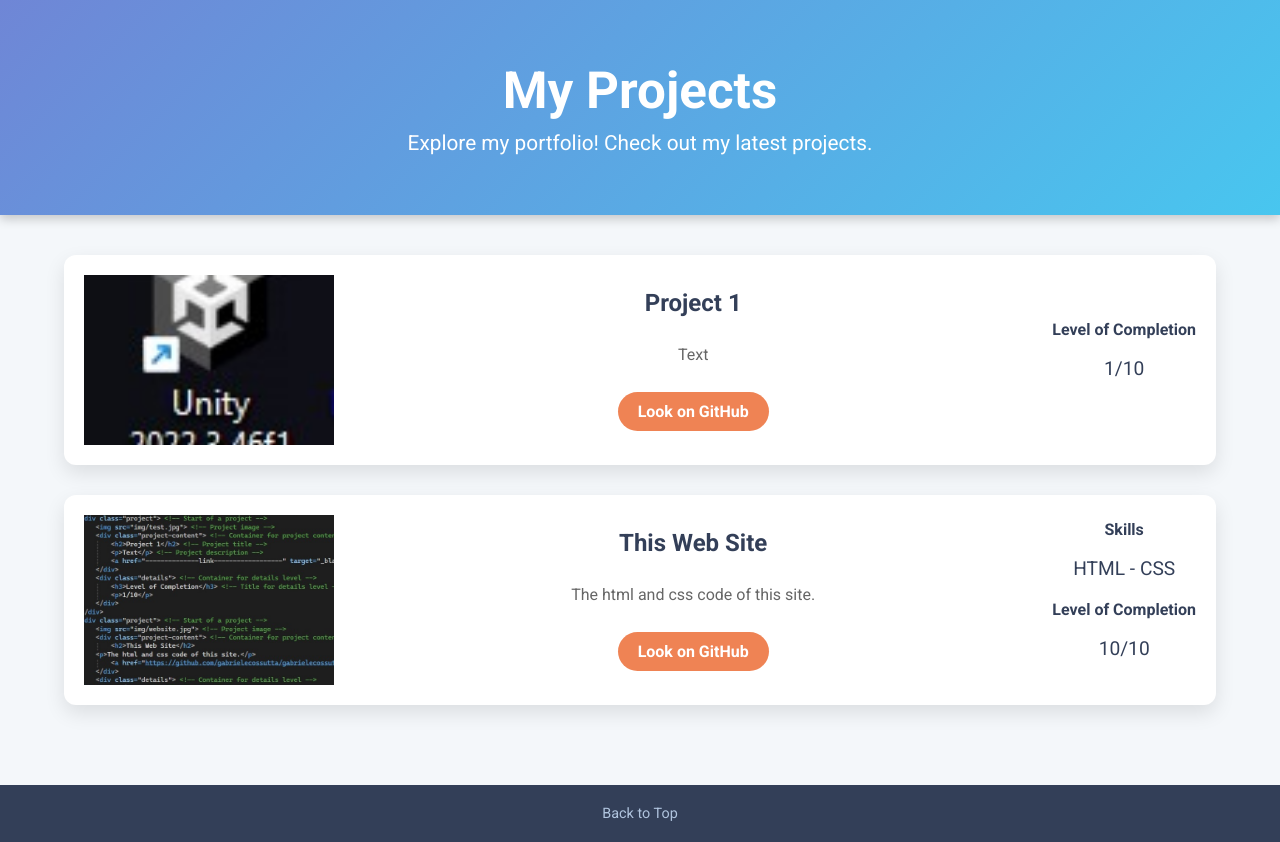
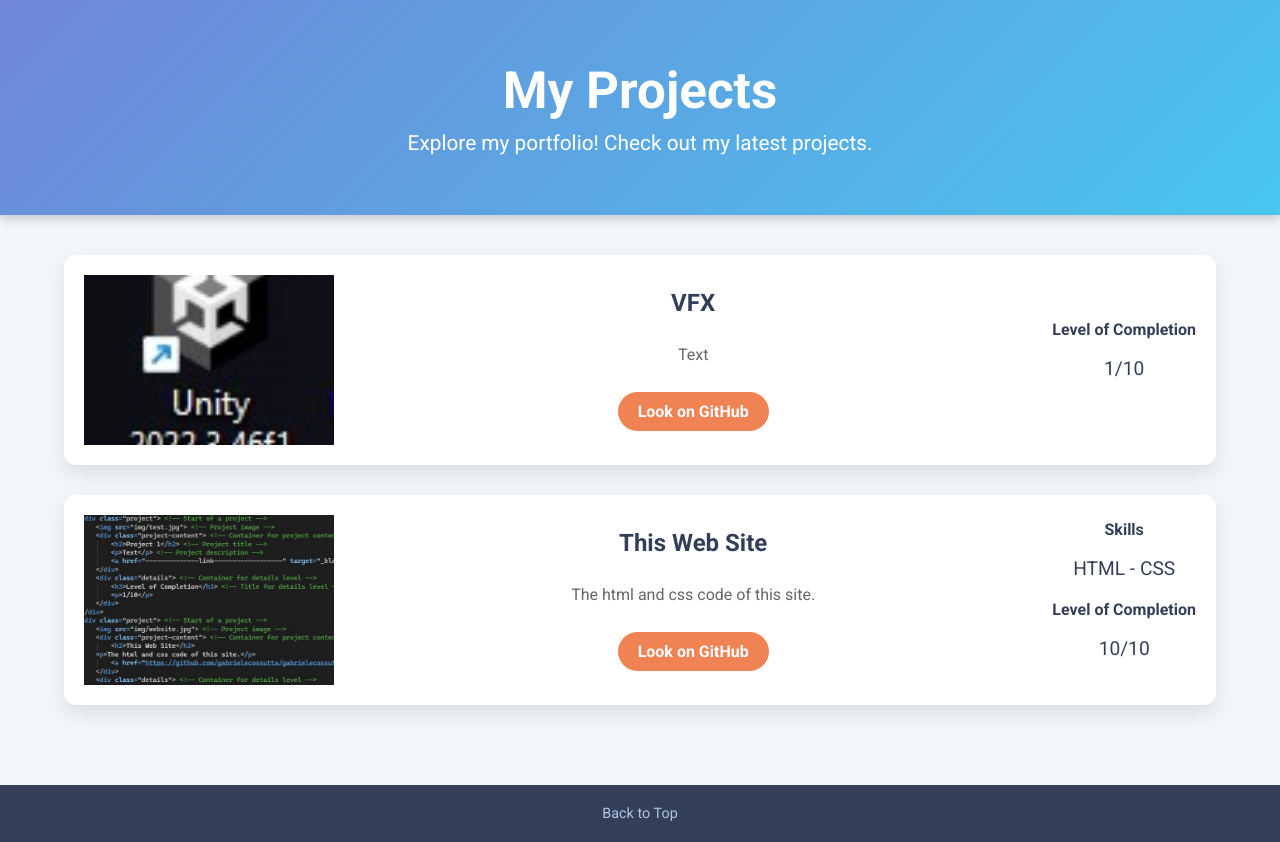
Before and after one commit to gabrielecossutta/gabrielecossutta.github.io, a plain HTML site: page index.html in a window 1280 px wide. Drawn offline with Linux system fonts and the light colour scheme.

Commit message:
Update index.html

```diff
--- a/index.html
+++ b/index.html
@@ -136,7 +136,7 @@
         <div class="project"> <!-- Start of a project -->
             <img src="img/test.jpg"> <!-- Project image -->
             <div class="project-content"> <!-- Container for project content -->
-                <h2>Project 1</h2> <!-- Project title -->
+                <h2>VFX</h2> <!-- Project title -->
                 <p>Text</p> <!-- Project description -->
                 <a href="https://github.com/gabrielecossutta/VFX/tree/main" target="_blank">Look on GitHub</a>
             </div>
```
